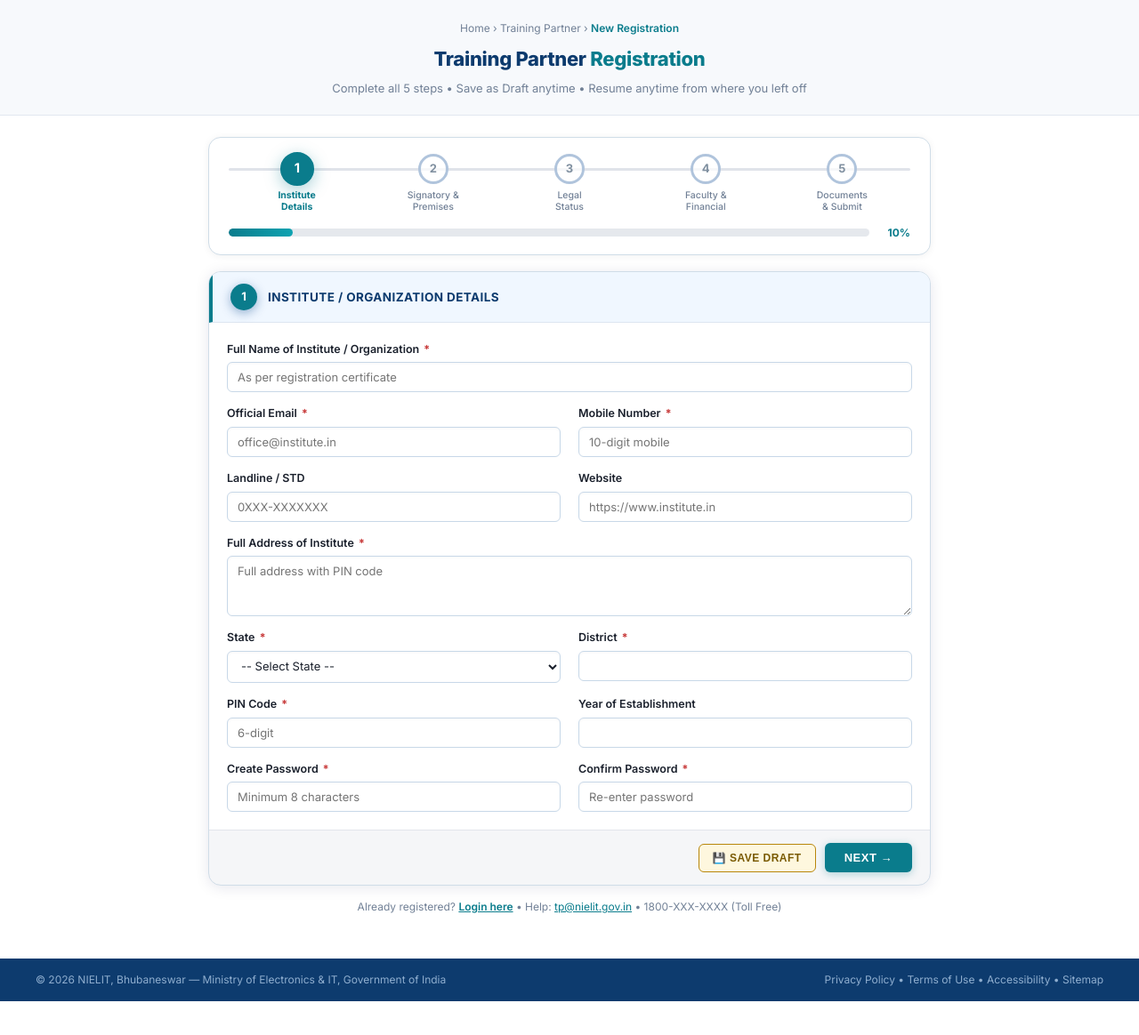
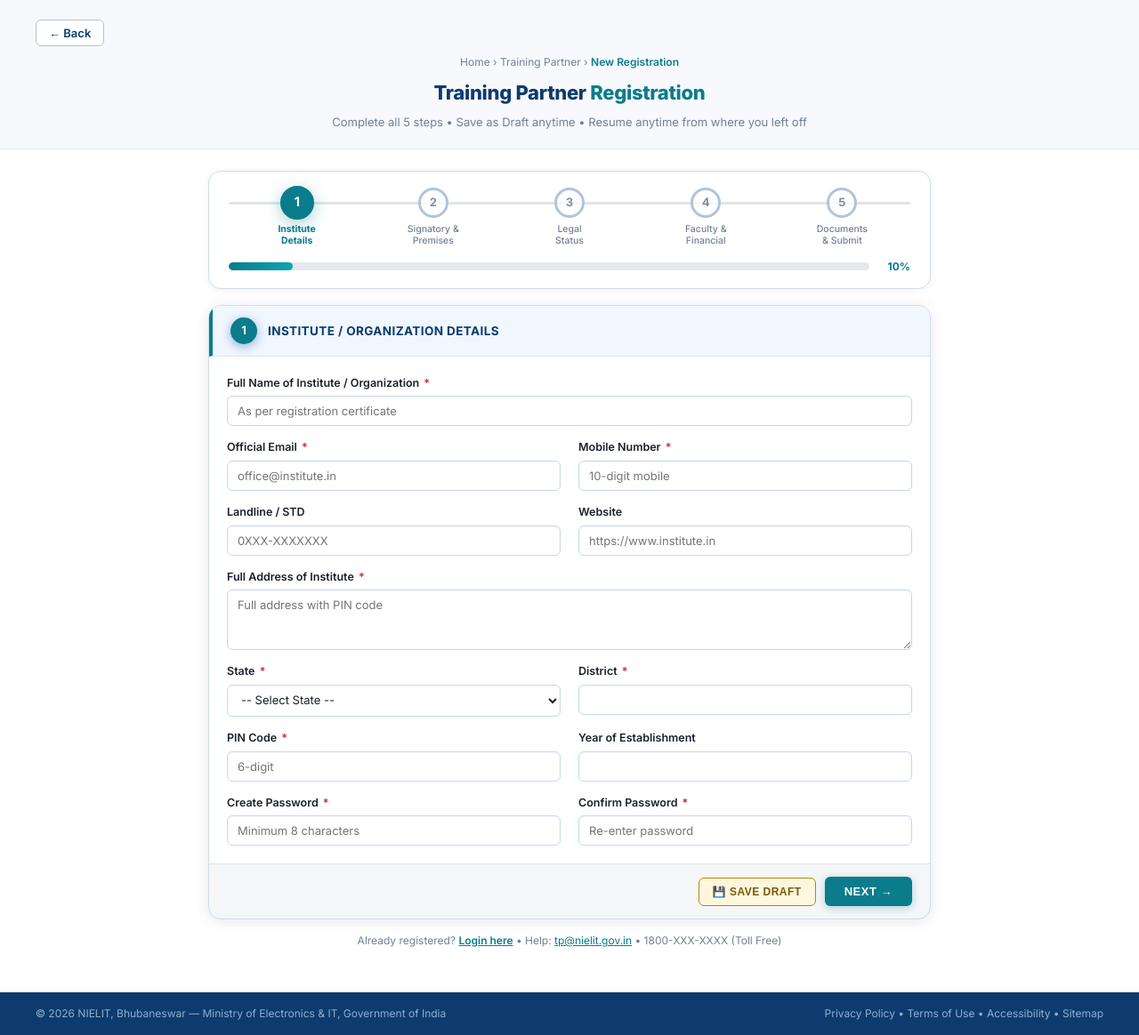
Before and after one commit to nielitadmin/tpms, a PHP site: page /tp/tp_signup.php in a window 1280 px wide. Shown: the part 182-1346 px from the top of the page at 89% size. Before the commit the page ends 1308 px from the top, so only its background shows below. Run offline with PHP 8.4, Linux system fonts and the light colour scheme.

Commit message:
make back button to previous page

```diff
--- a/tp/tp_signup.php
+++ b/tp/tp_signup.php
@@ -512,6 +512,19 @@ body {
 
 <!-- Page Title -->
 <div class="page-title">
+  <div style="max-width:1200px;margin:0 auto;text-align:left;margin-bottom:8px;">
+    <button onclick="history.back()" style="
+      display:inline-flex;align-items:center;gap:6px;
+      background:#fff;color:var(--navy);
+      border:1.5px solid #b0c4d8;border-radius:6px;
+      padding:6px 14px;font-size:13px;font-weight:600;
+      cursor:pointer;font-family:'Inter',sans-serif;
+      transition:all .18s;
+    "
+    onmouseover="this.style.borderColor='#0a7c8c';this.style.color='#0a7c8c';"
+    onmouseout="this.style.borderColor='#b0c4d8';this.style.color='var(--navy)';"
+    >&#8592; Back</button>
+  </div>
   <div class="bc">Home &rsaquo; Training Partner &rsaquo; <span>New Registration</span></div>
   <h2>Training Partner <em>Registration</em></h2>
   <p>Complete all 5 steps &bull; Save as Draft anytime &bull; Resume anytime from where you left off</p>
```
